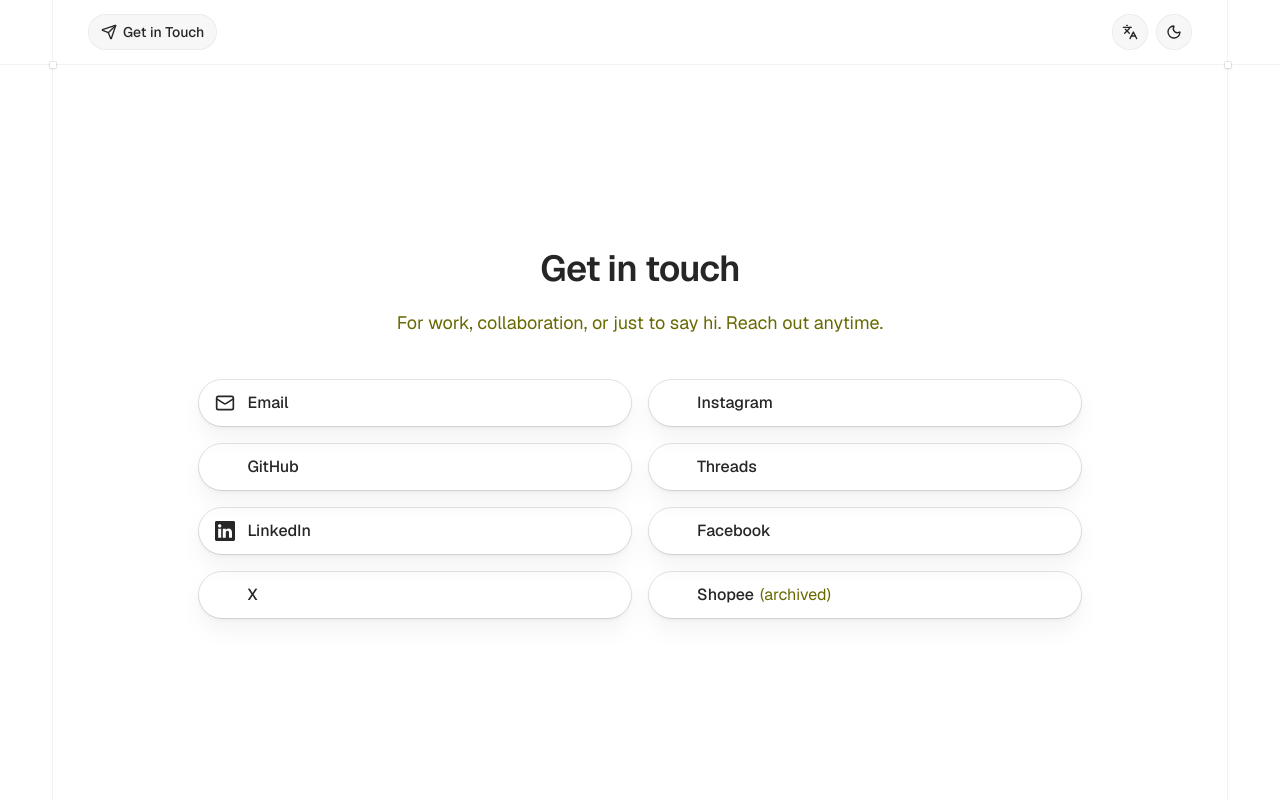
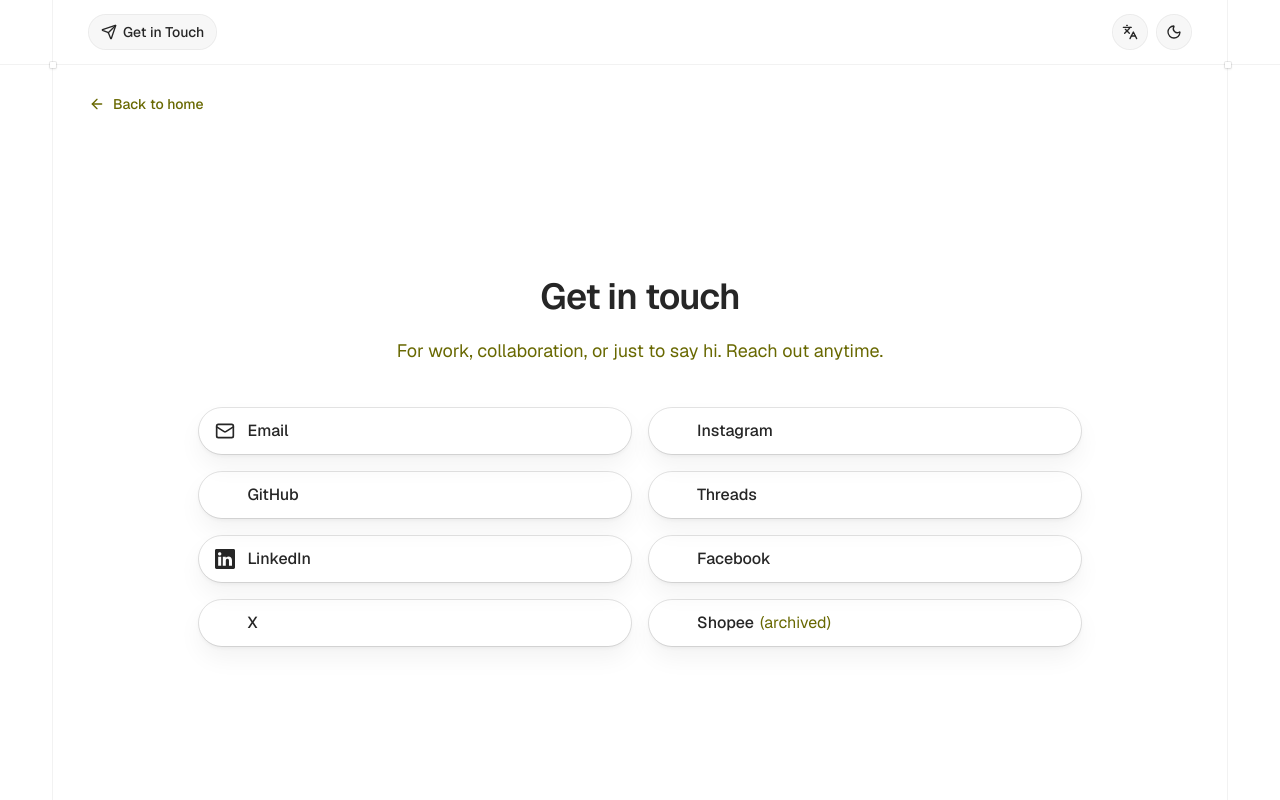
Before and after one commit to ronload/ronaldluo.com, a Next.js app: page /en/contact in a window 1280 px wide. Built offline with nearby package versions, Linux system fonts and the light colour scheme; some icons are missing.

Commit message:
feat: add back-to-home link on contact page

```diff
--- a/app/[locale]/contact/page.tsx
+++ b/app/[locale]/contact/page.tsx
@@ -6,11 +6,14 @@
   SiThreads,
   SiX,
 } from "@icons-pack/react-simple-icons";
-import { Mail } from "lucide-react";
+import { ArrowLeft, Mail } from "lucide-react";
 import { setRequestLocale } from "next-intl/server";
 import { type ComponentType, use } from "react";
 import { GradientButton } from "@/components/gradient-button";
 import { LinkedinIcon } from "@/components/linkedin-icon";
+import { buttonVariants } from "@/components/ui/button";
+import { Link } from "@/i18n/navigation";
+import { cn } from "@/lib/utils";
 
 type Props = {
   params: Promise<{ locale: string }>;
@@ -46,6 +49,18 @@
 
   return (
     <section className="relative flex flex-1 flex-col">
+      <div className="container pt-6">
+        <Link
+          href="/"
+          className={cn(
+            buttonVariants({ variant: "ghost", size: "sm" }),
+            "-ms-3 gap-2 text-muted-foreground",
+          )}
+        >
+          <ArrowLeft />
+          Back to home
+        </Link>
+      </div>
       <div className="container flex w-full flex-1 flex-col items-center justify-center gap-10 py-24">
         <div className="flex w-4/5 flex-col gap-4 text-center">
           <h1 className="font-semibold text-3xl text-foreground leading-tight tracking-tight sm:text-4xl">
```
